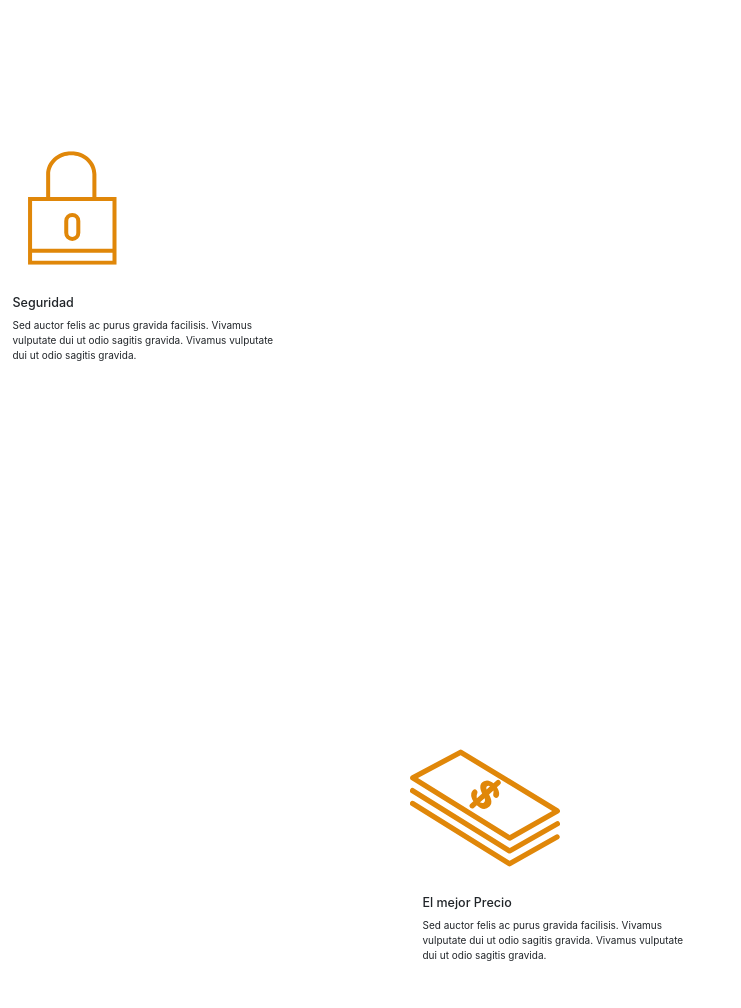
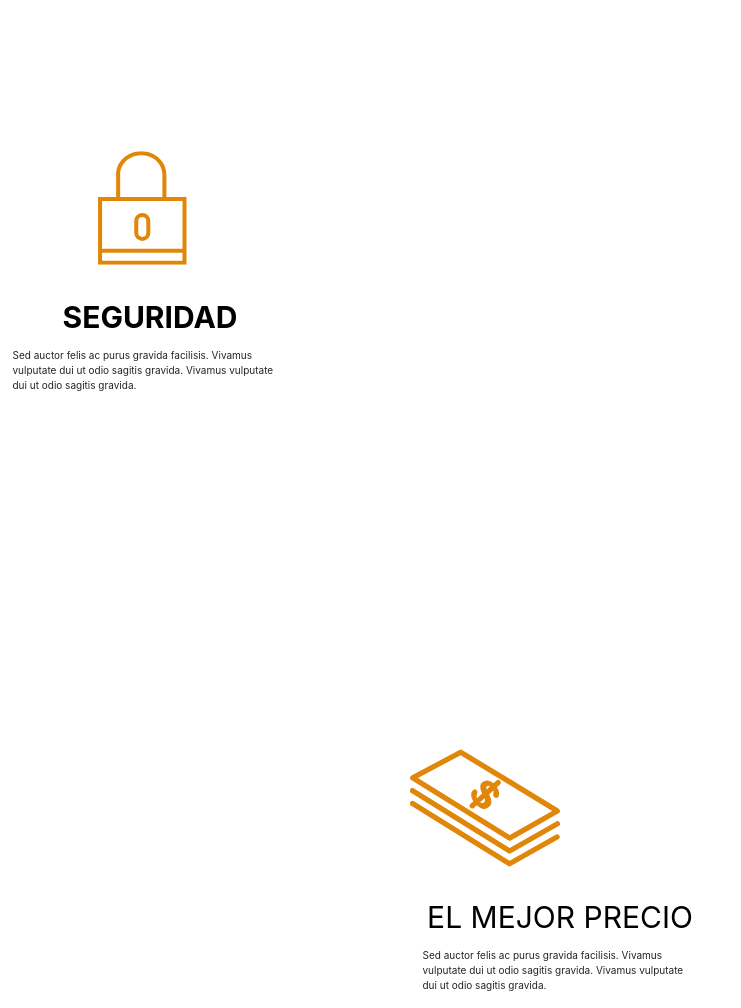
Before and after one commit to vilma-rojas/imax-ventas, a plain HTML site: page index.html in a window 1280 px wide. Shown: the part 1440-2448 px from the top of the page, without its empty margins (0-741 px from the left). Drawn offline with nearby package versions, Linux system fonts and the light colour scheme; files whose address does not match are found by name.

Commit message:
update card-title

```diff
--- a/css/estilo.css
+++ b/css/estilo.css
@@ -154,6 +154,7 @@
 .seguridad-icono{
   width: 150px;
   height: 150px;
+  margin-left: 70px;
 
 
 
@@ -194,3 +195,10 @@
 
 
 }
+
+.card-title{
+  color:black;
+  text-align: center;
+  font-size: 30px;
+
+}
--- a/index.html
+++ b/index.html
@@ -37,15 +37,12 @@
           <div class="blog">Blog</div>
 
           <div class="contacto">Contacto</div>
-      </header>
-
-
-
-
 
           <div class="subTitulo1"><p><span>Ventas de Casas y Departamentos</span></p></div>
 
           <div class="subTitulo2"><p><span>Exclusivos de Lujo</span></p></div>
+
+      </header>
 
         <div class="subTitulo3"><p><span>Más Sobre Nosotros</span></p></div> <br> <br> <br><br>
 
@@ -59,7 +56,9 @@
 
                   <div class="card-body">
 
-                      <h5 class="card-title">Seguridad</h5>
+                      <p class="card-title"> <strong>SEGURIDAD</strong> </p>
+
+
 
                       <p class="card-text">Sed auctor felis ac purus gravida facilisis. Vivamus vulputate dui ut odio sagitis gravida. Vivamus vulputate dui ut odio sagitis gravida.</p>
 
@@ -77,7 +76,7 @@
 
                   <div class="card-body">
 
-                      <h5 class="card-title">El mejor Precio</h5>
+                      <p class="card-title"><stron>EL MEJOR PRECIO</stron></p>
 
                       <p class="card-text">Sed auctor felis ac purus gravida facilisis. Vivamus vulputate dui ut odio sagitis gravida. Vivamus vulputate dui ut odio sagitis gravida.</p>
 
@@ -99,7 +98,7 @@
 
                 <div class="card-body">
 
-                    <h5 class="card-title">A Tiempo</h5>
+                    <p class="card-title"><strong>A TIEMPO</strong></p>
 
                     <p class="card-text">Sed auctor felis ac purus gravida facilisis. Vivamus vulputate dui ut odio sagitis gravida. Vivamus vulputate dui ut odio sagitis gravida.</p>
 
```
